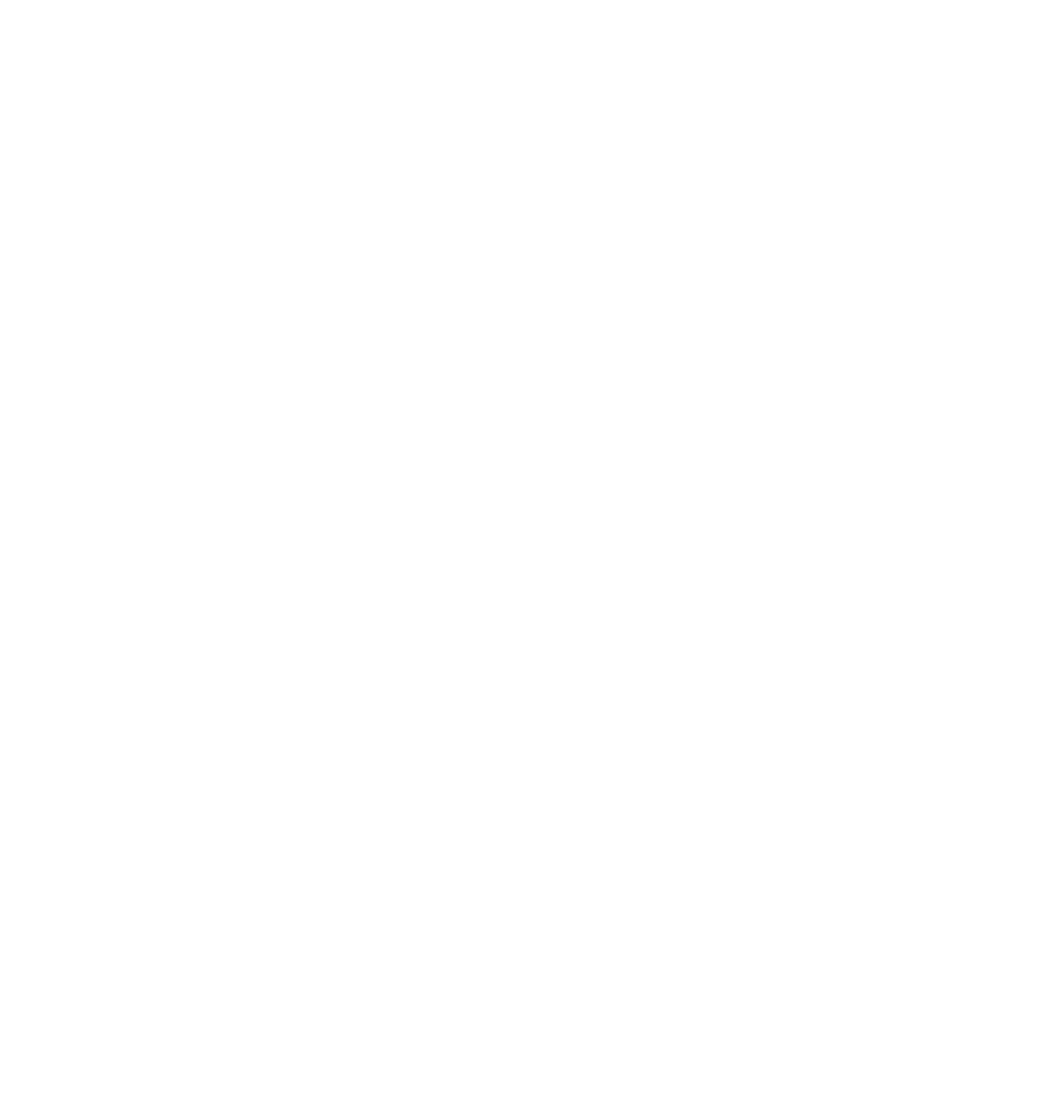
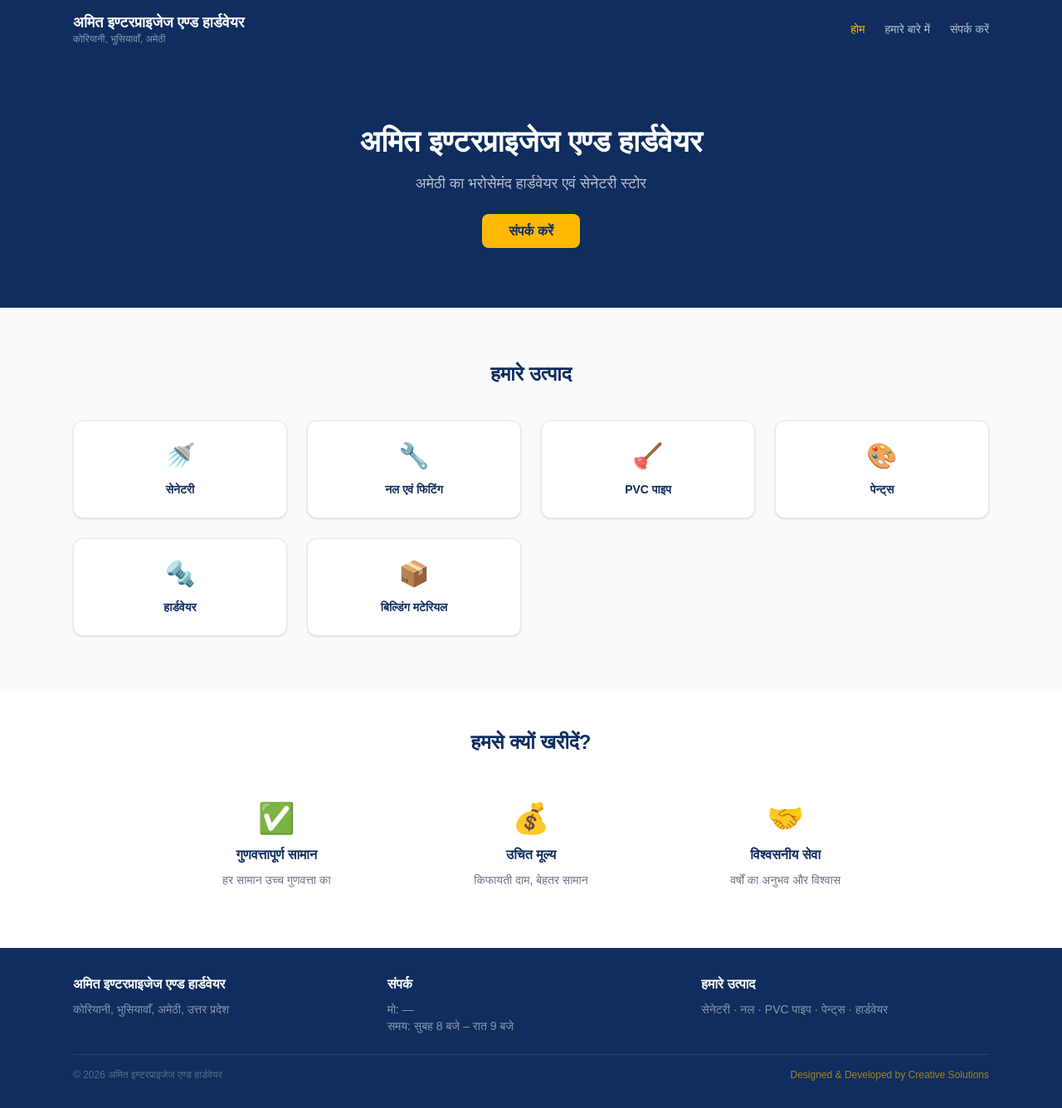
Before and after one commit to kp1153/amit-hardware, a Next.js app: page / in a window 1280 px wide. Before the commit this address had no page. Shown: the whole page at 83% size. Before the commit the page ends 800 px from the top, so only its background shows below. Built offline with nearby package versions, Linux system fonts and the light colour scheme.

Commit message:
website pages added

```diff
--- /dev/null
+++ b/app/(website)/about/page.js
@@ -0,0 +1,18 @@
+export const metadata = {
+  title: "हमारे बारे में | अमित इण्टरप्राइजेज एण्ड हार्डवेयर",
+  description: "अमित इण्टरप्राइजेज एण्ड हार्डवेयर के बारे में जानें — अमेठी का भरोसेमंद हार्डवेयर एवं सेनेटरी स्टोर।",
+}
+
+export default function AboutPage() {
+  return (
+    <div className="max-w-4xl mx-auto px-6 py-16">
+      <h1 className="text-3xl font-bold text-[#0f2d5e] mb-6">हमारे बारे में</h1>
+      <div className="bg-white rounded-xl border border-gray-200 p-8 shadow-sm space-y-4 text-gray-700 leading-relaxed">
+        <p>अमित इण्टरप्राइजेज एण्ड हार्डवेयर, कोरियानी, भुसियावाँ, अमेठी में स्थित एक विश्वसनीय हार्डवेयर एवं सेनेटरी स्टोर है।</p>
+        <p>हम सेनेटरी सामान, नल-फिटिंग, PVC पाइप, पेन्ट्स और हार्डवेयर उत्पादों की विस्तृत श्रृंखला प्रदान करते हैं।</p>
+        <p>मालिक: <strong>अमित तिवारी</strong></p>
+        <p>पता: <strong>कोरियानी, भुसियावाँ, अमेठी, उत्तर प्रदेश</strong></p>
+      </div>
+    </div>
+  )
+}
--- /dev/null
+++ b/app/(website)/contact/page.js
@@ -0,0 +1,26 @@
+export const metadata = {
+  title: "संपर्क करें | अमित इण्टरप्राइजेज एण्ड हार्डवेयर",
+  description: "अमित इण्टरप्राइजेज एण्ड हार्डवेयर से संपर्क करें — कोरियानी, भुसियावाँ, अमेठी।",
+}
+
+export default function ContactPage() {
+  return (
+    <div className="max-w-4xl mx-auto px-6 py-16">
+      <h1 className="text-3xl font-bold text-[#0f2d5e] mb-6">संपर्क करें</h1>
+      <div className="grid grid-cols-2 gap-6">
+        {[["📍", "पता", "कोरियानी, भुसियावाँ, अमेठी, उत्तर प्रदेश"],
+          ["📞", "मोबाइल", "—"],
+          ["🕐", "समय", "सुबह 8 बजे – रात 9 बजे"],
+          ["📅", "अवकाश", "रविवार — आधा दिन"]].map(([icon, title, value]) => (
+          <div key={title} className="bg-white rounded-xl border border-gray-200 p-6 shadow-sm flex gap-4 items-start">
+            <div className="text-3xl">{icon}</div>
+            <div>
+              <div className="font-bold text-[#0f2d5e]">{title}</div>
+              <div className="text-gray-600 mt-1">{value}</div>
+            </div>
+          </div>
+        ))}
+      </div>
+    </div>
+  )
+}
--- /dev/null
+++ b/app/(website)/layout.js
@@ -0,0 +1,17 @@
+import Navbar from "@/components/website/Navbar"
+import Footer from "@/components/website/Footer"
+
+export const metadata = {
+  title: "अमित इण्टरप्राइजेज एण्ड हार्डवेयर | अमेठी",
+  description: "अमेठी, उत्तर प्रदेश में सेनेटरी, नल, PVC पाइप, पेन्ट्स और हार्डवेयर सामान के लिए अमित इण्टरप्राइजेज एण्ड हार्डवेयर, कोरियानी।",
+}
+
+export default function WebsiteLayout({ children }) {
+  return (
+    <div className="min-h-screen flex flex-col bg-gray-50">
+      <Navbar />
+      <main className="flex-1">{children}</main>
+      <Footer />
+    </div>
+  )
+}
--- /dev/null
+++ b/app/(website)/page.js
@@ -0,0 +1,42 @@
+export default function HomePage() {
+  return (
+    <div>
+      <section className="bg-[#0f2d5e] text-white py-20 px-6 text-center">
+        <h1 className="text-4xl font-bold mb-4">अमित इण्टरप्राइजेज एण्ड हार्डवेयर</h1>
+        <p className="text-white/70 text-lg mb-8">अमेठी का भरोसेमंद हार्डवेयर एवं सेनेटरी स्टोर</p>
+        <a href="/contact" className="bg-amber-400 text-[#0f2d5e] font-bold px-8 py-3 rounded-lg hover:bg-amber-300 transition-colors">
+          संपर्क करें
+        </a>
+      </section>
+
+      <section className="max-w-6xl mx-auto px-6 py-16">
+        <h2 className="text-2xl font-bold text-[#0f2d5e] text-center mb-10">हमारे उत्पाद</h2>
+        <div className="grid grid-cols-2 md:grid-cols-4 gap-6">
+          {["🚿 सेनेटरी", "🔧 नल एवं फिटिंग", "🪠 PVC पाइप", "🎨 पेन्ट्स", "🔩 हार्डवेयर", "📦 बिल्डिंग मटेरियल"].map((item) => (
+            <div key={item} className="bg-white rounded-xl border border-gray-200 p-6 text-center shadow-sm hover:shadow-md transition-shadow">
+              <div className="text-3xl mb-3">{item.split(" ")[0]}</div>
+              <div className="font-semibold text-[#0f2d5e] text-sm">{item.split(" ").slice(1).join(" ")}</div>
+            </div>
+          ))}
+        </div>
+      </section>
+
+      <section className="bg-white py-12 px-6">
+        <div className="max-w-4xl mx-auto text-center">
+          <h2 className="text-2xl font-bold text-[#0f2d5e] mb-4">हमसे क्यों खरीदें?</h2>
+          <div className="grid grid-cols-3 gap-6 mt-8">
+            {[["✅", "गुणवत्तापूर्ण सामान", "हर सामान उच्च गुणवत्ता का"],
+              ["💰", "उचित मूल्य", "किफायती दाम, बेहतर सामान"],
+              ["🤝", "विश्वसनीय सेवा", "वर्षों का अनुभव और विश्वास"]].map(([icon, title, desc]) => (
+              <div key={title} className="p-6">
+                <div className="text-4xl mb-3">{icon}</div>
+                <div className="font-bold text-[#0f2d5e] mb-2">{title}</div>
+                <div className="text-gray-500 text-sm">{desc}</div>
+              </div>
+            ))}
+          </div>
+        </div>
+      </section>
+    </div>
+  )
+}
--- a/app/page.js
+++ /dev/null
@@ -1,5 +0,0 @@
-import { redirect } from "next/navigation"
-
-export default function Home() {
-  redirect("/dashboard")
-}
--- /dev/null
+++ b/components/website/Footer.js
@@ -0,0 +1,30 @@
+export default function Footer() {
+  return (
+    <footer className="bg-[#0f2d5e] text-white mt-auto">
+      <div className="max-w-6xl mx-auto px-6 py-8">
+        <div className="grid grid-cols-3 gap-8 mb-6">
+          <div>
+            <div className="font-bold mb-2">अमित इण्टरप्राइजेज एण्ड हार्डवेयर</div>
+            <div className="text-white/50 text-sm">कोरियानी, भुसियावाँ, अमेठी, उत्तर प्रदेश</div>
+          </div>
+          <div>
+            <div className="font-bold mb-2">संपर्क</div>
+            <div className="text-white/50 text-sm">मो: —</div>
+            <div className="text-white/50 text-sm">समय: सुबह 8 बजे – रात 9 बजे</div>
+          </div>
+          <div>
+            <div className="font-bold mb-2">हमारे उत्पाद</div>
+            <div className="text-white/50 text-sm">सेनेटरी · नल · PVC पाइप · पेन्ट्स · हार्डवेयर</div>
+          </div>
+        </div>
+        <div className="border-t border-white/10 pt-4 flex justify-between items-center text-xs text-white/30">
+          <span>© {new Date().getFullYear()} अमित इण्टरप्राइजेज एण्ड हार्डवेयर</span>
+          <a href="https://www.web-developer-kp.com" target="_blank" rel="noopener noreferrer"
+            className="text-amber-400/60 hover:text-amber-400 transition-colors">
+            Designed & Developed by Creative Solutions
+          </a>
+        </div>
+      </div>
+    </footer>
+  )
+}
--- /dev/null
+++ b/components/website/Navbar.js
@@ -0,0 +1,31 @@
+"use client"
+import Link from "next/link"
+import { usePathname } from "next/navigation"
+
+const links = [
+  { href: "/", label: "होम" },
+  { href: "/about", label: "हमारे बारे में" },
+  { href: "/contact", label: "संपर्क करें" },
+]
+
+export default function Navbar() {
+  const pathname = usePathname()
+  return (
+    <header className="bg-[#0f2d5e] text-white shadow-md">
+      <div className="max-w-6xl mx-auto px-6 py-4 flex items-center justify-between">
+        <div>
+          <div className="font-bold text-lg leading-tight">अमित इण्टरप्राइजेज एण्ड हार्डवेयर</div>
+          <div className="text-white/50 text-xs">कोरियानी, भुसियावाँ, अमेठी</div>
+        </div>
+        <nav className="flex gap-6">
+          {links.map((l) => (
+            <Link key={l.href} href={l.href}
+              className={`text-sm font-medium transition-colors ${pathname === l.href ? "text-amber-400" : "text-white/70 hover:text-white"}`}>
+              {l.label}
+            </Link>
+          ))}
+        </nav>
+      </div>
+    </header>
+  )
+}
```
